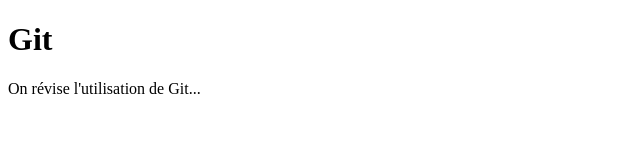
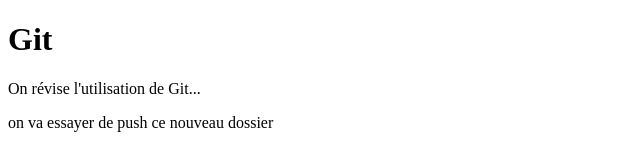
Before and after one commit to aldemelo/revision, a plain HTML site: page index.html in a window 1280 px wide. Shown: the whole page, without its empty margins (0-640 px from the left). Drawn offline with Linux system fonts and the light colour scheme.

Commit message:
dernière modif

```diff
--- a/index.html
+++ b/index.html
@@ -8,5 +8,6 @@
 <body>
     <h1>Git</h1>
     <p>On révise l'utilisation de Git...</p>
+    <p>on va essayer de push ce nouveau dossier</p>
 </body>
 </html>
```
